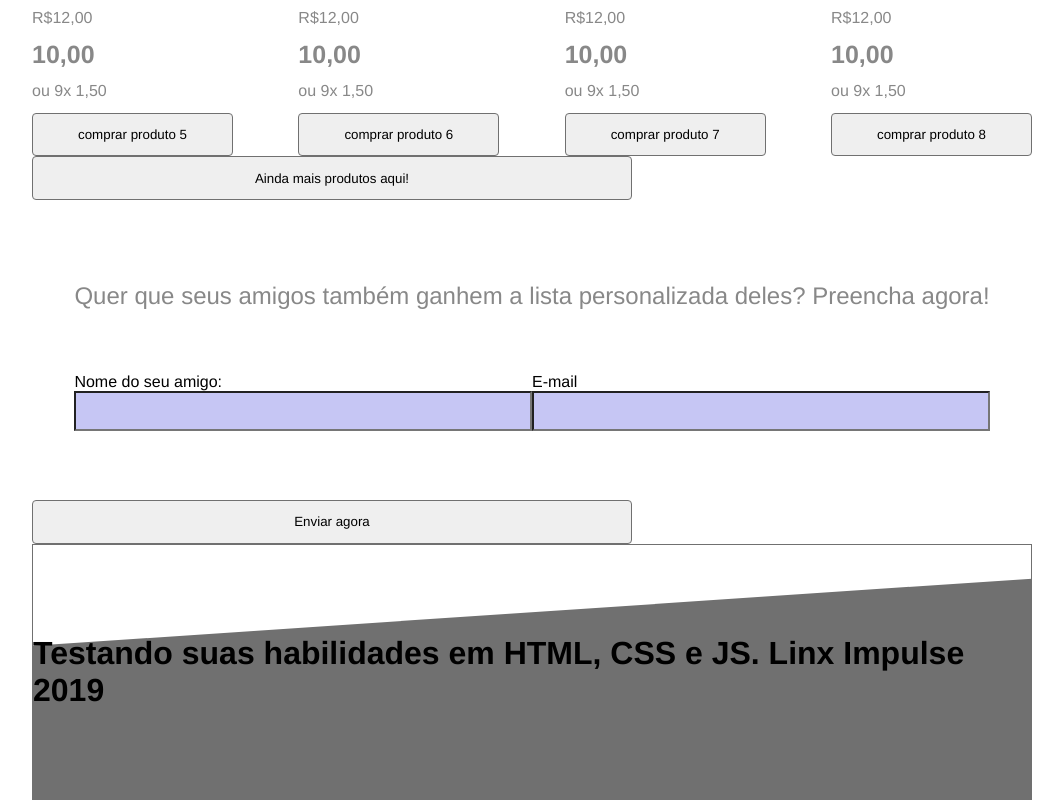
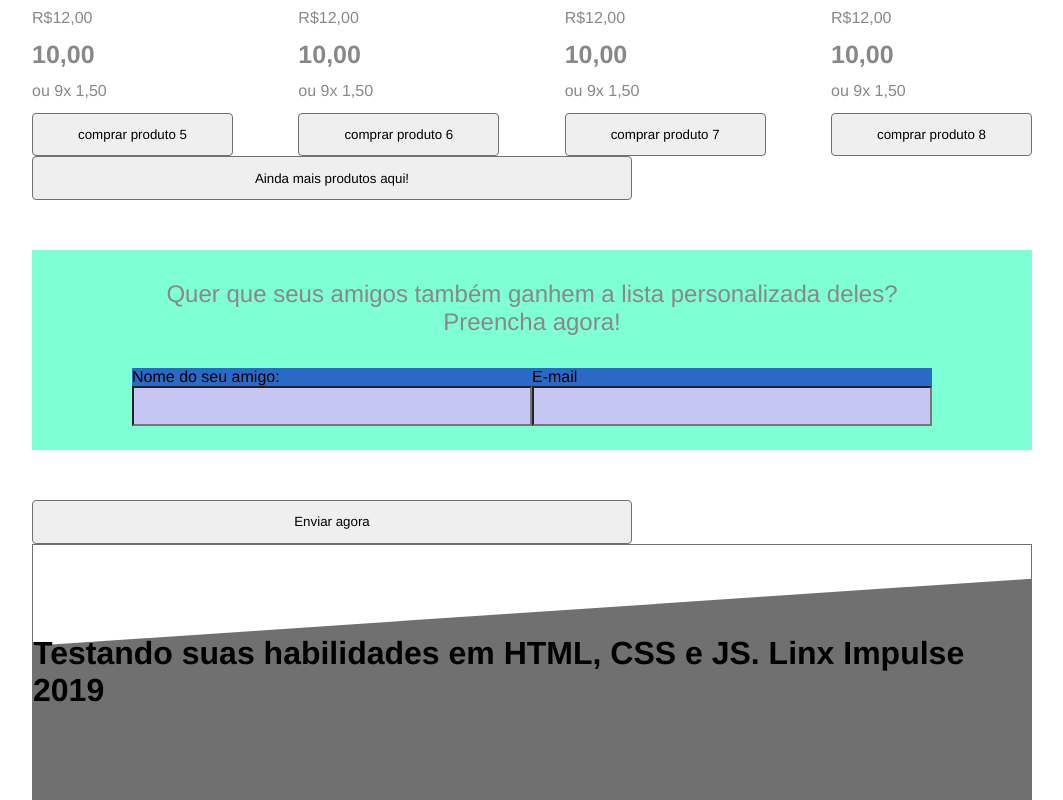
Before and after one commit to Cindy-Ariel/Desafio_Linx_Impulse, a React (Vite) app in the folder vite-project/: page / in a window 1280 px wide. Shown: the part 1365-2165 px from the top of the page, without its empty margins (108-1171 px from the left). Built offline with nearby package versions, Linux system fonts and the light colour scheme.

Commit message:
Estilizando componente compartilhe

```diff
--- a/vite-project/src/components/Compartihe/compartilhe.module.css
+++ b/vite-project/src/components/Compartihe/compartilhe.module.css
@@ -1,14 +1,20 @@
 .box_compartilhe {
   height: 200px;
-  max-width: 100%;
+  width: 100%;
   justify-content: center;
   /* background-color: rgb(231, 176, 139); */
+  padding: 30px 100px;
+  display: flex;
+  align-items: center;
+  gap:2em;
+  background-color: aquamarine;
+  flex-direction: column;
 
-  display: inline-grid;
-  align-items: center;
+
 }
 
 .tituto_compartilha {
+    width: 100%;
     font: normal normal normal 24px Helvetica Neue;
     letter-spacing: 0px;
     color: #888888;
@@ -16,7 +22,16 @@
 }
 
 .input_compartilha {
+  width: 100%;
+height: 51px;
+
     display: flex;
     flex-direction: row;
     justify-content: space-around;
+    background-color: rgb(43, 105, 199);
+
 }
+.input{
+  width: 320px;
+
+}
```
